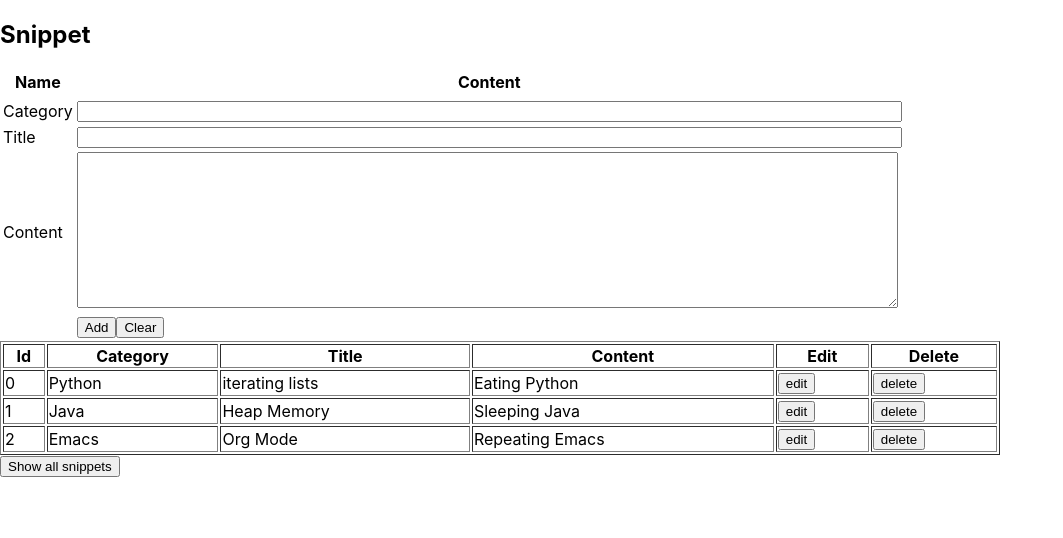
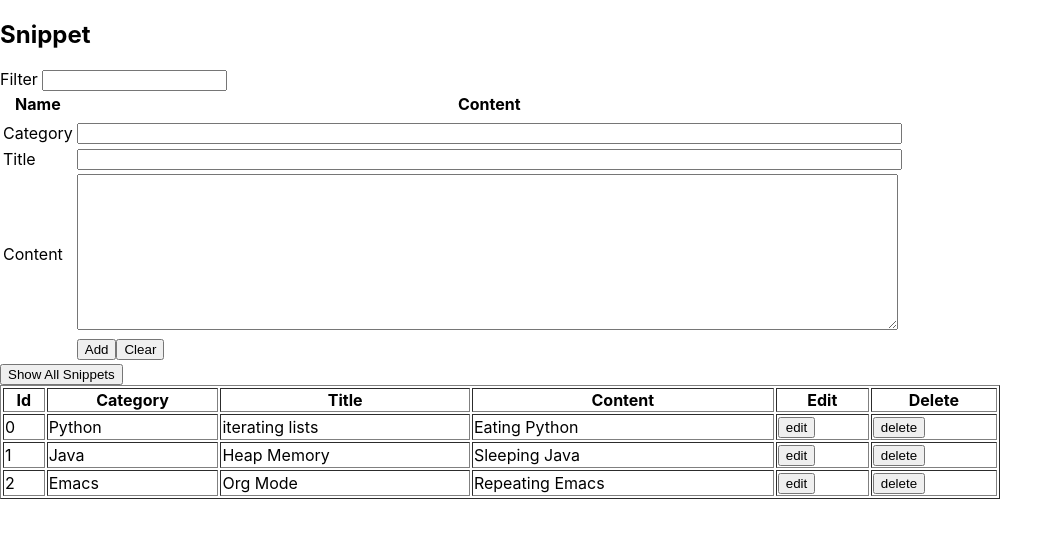
Before and after one commit to rkiran3/snippet-react, a React (Create React App) app: page / in a window 1280 px wide. Shown: the top 538 px of the page, without its empty margins (0-1063 px from the left). Built offline with nearby package versions, Linux system fonts and the light colour scheme; no server answers.

Commit message:
Add changes to support Filter feature

```diff
--- a/src/App.js
+++ b/src/App.js
@@ -12,7 +12,9 @@ const initialState = {
 }
 function App(props) {
   const [list, setList] = useState(props.snippets);
+  const [mstrList, setMstrList] = useState(list);
   const [values, setValues] = useState(initialState);
+  const [filter, setFilter] = useState('');
 
   useEffect(() => {
     fetch("http://localhost:8101/snippets/", {
@@ -25,6 +27,22 @@ function App(props) {
       .then(response => response.json())
       .then(dataList => {setList(dataList)});
   }, []);
+
+  // invoked on form submit
+  function handleFilter(event) {
+    event.preventDefault();
+    setFilter(event.target.value);
+    if (event.target.value !== '') {
+      const newList = list.filter((item) => {
+        if (item.category.toLowerCase().indexOf(event.target.value.toLowerCase()) > -1){
+          return item;
+        }
+      })
+      setList(newList);
+    } else {
+      setList(mstrList);
+    }
+  }
 
   // invoked on form submit
   function handleSubmit(event) {
@@ -49,7 +67,8 @@ function App(props) {
           category: values.category,
           title: values.title,
           content: values.content,
-          crtdt: new Date()
+          crtdt: new Date(),
+          lstmoddt: new Date()
         }
         saveSnippet(newSnippet);
       } else {
@@ -61,7 +80,9 @@ function App(props) {
               category: event.target.category.value,
               title: event.target.title.value,
               content: event.target.content.value,
+              lstmoddt: new Date()
             };
+            saveSnippet(updatedItem);
             return updatedItem;
           }
           return item;
@@ -159,11 +180,18 @@ function App(props) {
       <header className="App-header">
         <h2>Snippet</h2>
         {  }
+        <span><Filter filter={filter} handleFilter={handleFilter} /></span>
+
         <Form
           values={values}
           handleSubmit={handleSubmit}
           handleChange={handleChange}
           handleClear={handleClear} />
+
+        <input
+          type="button"
+          onClick={() => {setFilter(''); setValues(initialState); setList(mstrList) }}
+          value="Show All Snippets" />
 
         <div>
           <table border='1' width="1000">
@@ -195,7 +223,6 @@ function App(props) {
             </tbody>
           </table>
         </div>
-        <Filter />
       </header>
     </div>
   );
--- a/src/components/Filter.js
+++ b/src/components/Filter.js
@@ -1,16 +1,17 @@
 import React from 'react';
 
-export default function Filter() {
+export default function Filter({filter, handleFilter}) {
 
     return (
-
-        <div className="c-cb">
-            <button type="button" className="btn toggle-btn" aria-pressed="true">
-                <span className="visually-hidden">Show </span>
-                <span>all</span>
-                <span className="visually-hidden"> snippets</span>
-            </button>
-      </div>
+        <span className="c-cb">
+            Filter <input
+                id="filter"
+                name="filter"
+                type="text"
+                value={filter}
+                onChange={handleFilter} >
+            </input>
+      </span>
     )
 
 }
```
